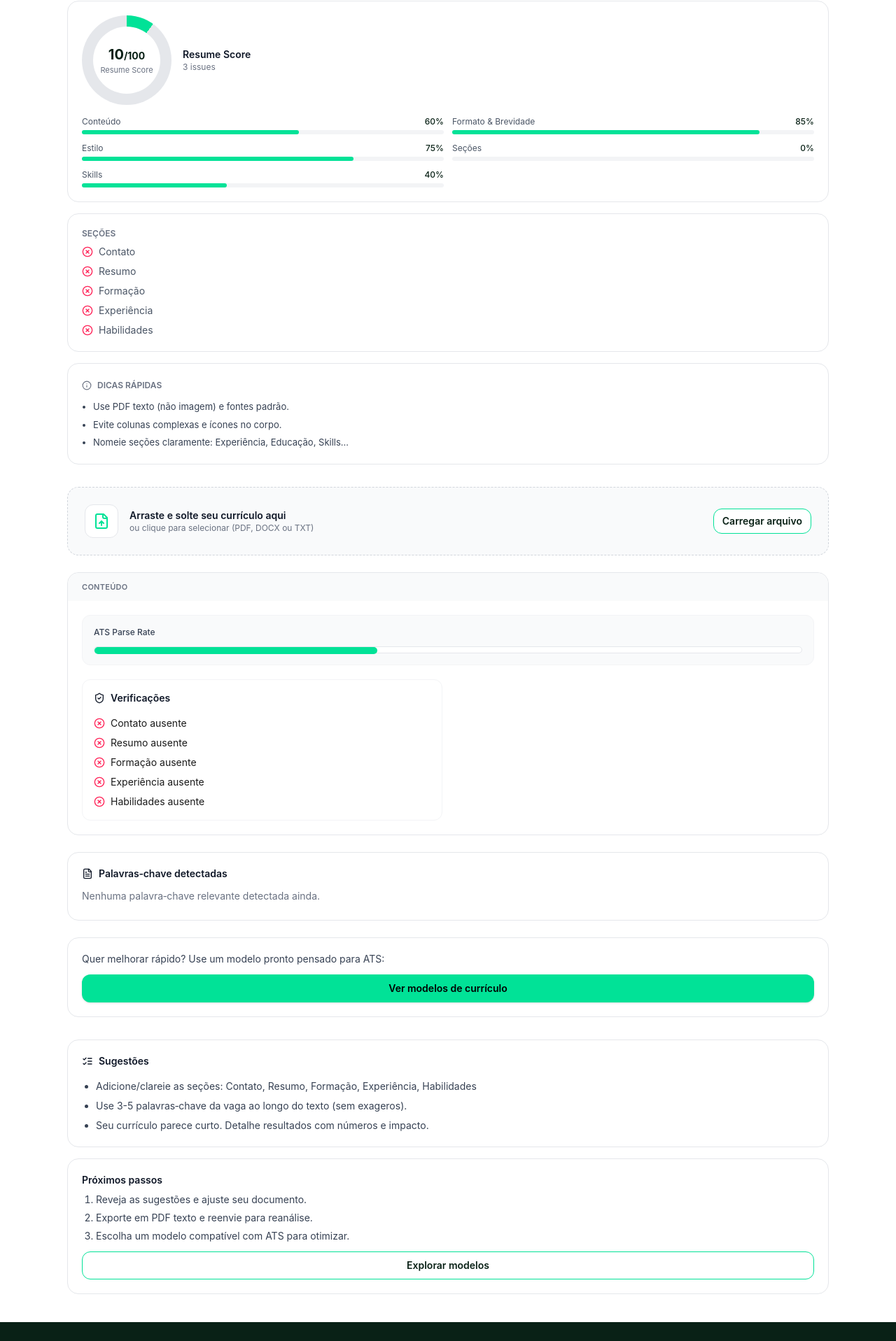
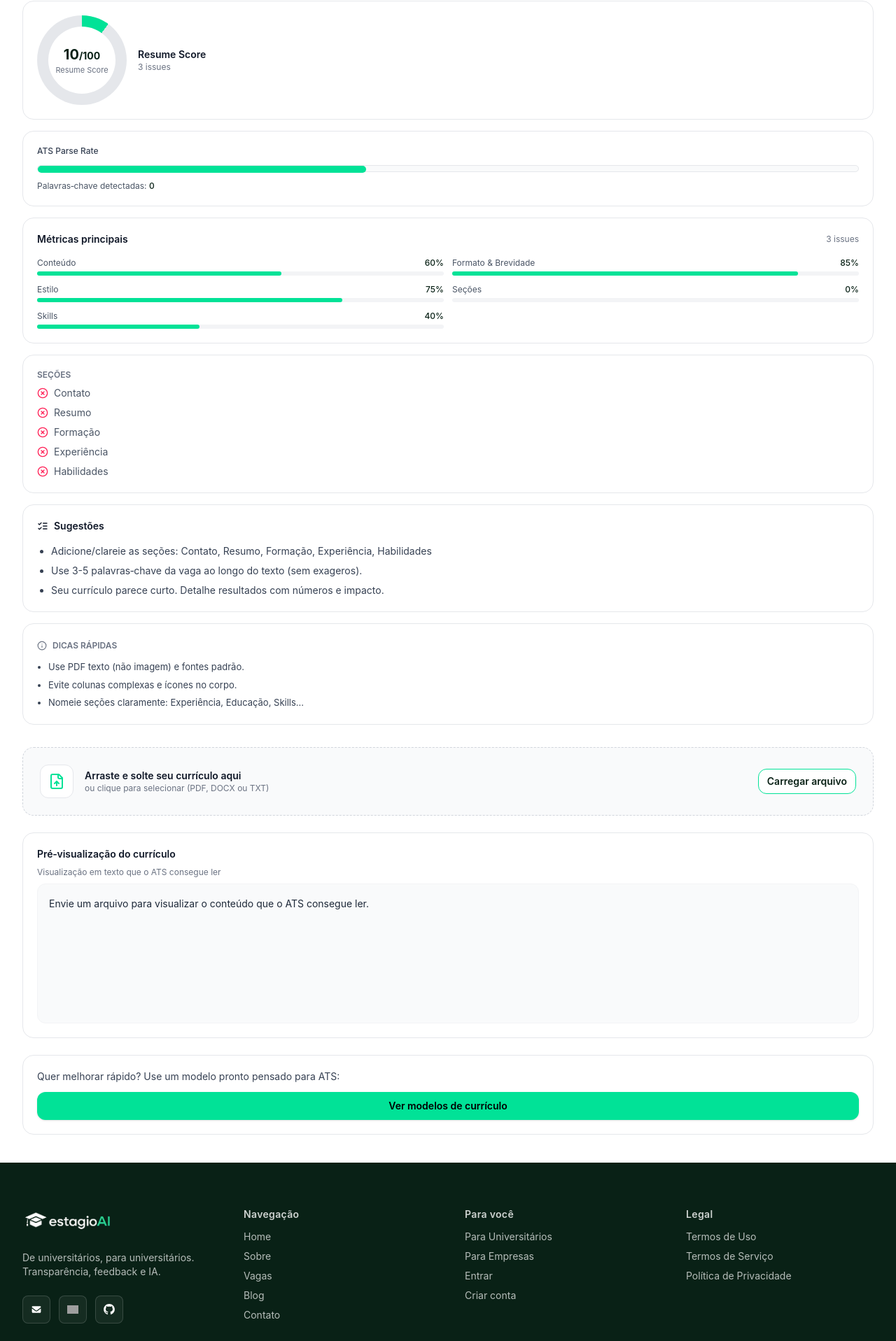
Before and after one commit to EstagioAi/frontend, a React (Vite) app: page /verificador-de-curriculo-ats in a window 1280 px wide. Shown: the part 436-2353 px from the top of the page at 70% size. Built offline with nearby package versions, Linux system fonts and the light colour scheme; grey boxes are pictures that could not be loaded.

Commit message:
chore: ui fix

```diff
--- a/src/pages/ResumeChecker.jsx
+++ b/src/pages/ResumeChecker.jsx
@@ -1,4 +1,4 @@
-import React, { useMemo, useState } from 'react'
+import React, { useEffect, useMemo, useState } from 'react'
 import Navigation from '@/components/global/Navigation'
 import Footer from '@/components/global/Footer'
 import { Button } from '@/components/ui/button.jsx'
@@ -113,6 +113,7 @@ export default function ResumeChecker() {
   const [text, setText] = useState('')
   const [loading, setLoading] = useState(false)
   const [error, setError] = useState('')
+  const [fileUrl, setFileUrl] = useState('')
   const analysis = useMemo(() => analyzeResume(text), [text])
 
   const onDrop = async (files) => {
@@ -125,9 +126,31 @@ export default function ResumeChecker() {
     setText(extracted)
     setLoading(false)
     if (!extracted) setError('Não foi possível ler o arquivo. Envie PDF, DOCX ou TXT simples.')
+    // Preview URL for PDFs
+    try {
+      if (f && f.name.toLowerCase().endsWith('.pdf')) {
+        const url = URL.createObjectURL(f)
+        setFileUrl((prev) => {
+          if (prev) URL.revokeObjectURL(prev)
+          return url
+        })
+      } else {
+        setFileUrl((prev) => {
+          if (prev) URL.revokeObjectURL(prev)
+          return ''
+        })
+      }
+    } catch {}
   }
 
   const openPicker = () => document.getElementById('resume-file-input')?.click()
+
+  // Cleanup object URL when component unmounts
+  useEffect(() => {
+    return () => {
+      if (fileUrl) URL.revokeObjectURL(fileUrl)
+    }
+  }, [fileUrl])
 
   return (
     <div className="min-h-screen flex flex-col bg-white">
@@ -165,9 +188,10 @@ export default function ResumeChecker() {
 
         {/* Body */}
         <section className="py-10">
-          <div className="max-w-6xl mx-auto px-4 sm:px-6 lg:px-8 grid xl:grid-cols-[280px,1fr,320px] lg:grid-cols-[280px,1fr] gap-8">
-            {/* Left sticky sidebar: score & categories */}
-            <aside className="space-y-4 xl:sticky xl:self-start xl:top-24">
+          <div className="max-w-7xl mx-auto px-4 sm:px-6 lg:px-8 grid md:grid-cols-[340px,1fr] gap-8">
+            {/* Left column (sticky): Score, Parse Rate, Metrics, Seções, Sugestões */}
+            <aside className="space-y-4 md:sticky md:self-start md:top-24">
+              {/* Score */}
               <div className="rounded-2xl border border-gray-200 p-5 bg-white">
                 <div className="flex items-center gap-4">
                   <Gauge value={analysis.score} />
@@ -175,6 +199,23 @@ export default function ResumeChecker() {
                     <div className="text-sm font-semibold text-gray-900">Resume Score</div>
                     <div className="text-xs text-gray-500">{analysis.issues.length} issues</div>
                   </div>
+                </div>
+              </div>
+
+              {/* Parse Rate */}
+              <div className="rounded-2xl border border-gray-200 bg-white p-5">
+                <div className="text-xs font-medium text-gray-700">ATS Parse Rate</div>
+                <div className="mt-3 h-2.5 rounded-full bg-gray-50 border border-gray-200">
+                  <div className="h-2.5 rounded-full bg-[#01E297]" style={{ width: `${Math.min(100, 40 + analysis.keywordMatches.length * 10)}%` }} />
+                </div>
+                <div className="mt-3 text-xs text-gray-600">Palavras‑chave detectadas: <span className="font-medium text-[#092116]">{analysis.keywordMatches.length}</span></div>
+              </div>
+
+              {/* Metrics overview */}
+              <div className="rounded-2xl border border-gray-200 p-5 bg-white">
+                <div className="flex items-center justify-between">
+                  <div className="text-sm font-semibold text-gray-900">Métricas principais</div>
+                  <div className="text-xs text-gray-500">{analysis.issues.length} issues</div>
                 </div>
                 <div className="mt-4 grid grid-cols-2 gap-3 text-xs">
                   {analysis.categories.map((c) => (
@@ -186,6 +227,7 @@ export default function ResumeChecker() {
                 </div>
               </div>
 
+              {/* Seções */}
               <div className="rounded-2xl border border-gray-200 p-5 bg-white">
                 <div className="text-xs font-semibold text-gray-500 uppercase">Seções</div>
                 <ul className="mt-2 space-y-2 text-sm">
@@ -197,6 +239,9 @@ export default function ResumeChecker() {
                   ))}
                 </ul>
               </div>
+
+              <SuggestionsPanel analysis={analysis} />
+
               <div className="rounded-2xl border border-gray-200 p-5 bg-white">
                 <div className="inline-flex items-center gap-2 text-xs font-semibold text-gray-500 uppercase"><Info className="w-3.5 h-3.5"/> Dicas rápidas</div>
                 <ul className="mt-2 text-[13px] text-gray-700 space-y-1.5 list-disc pl-4">
@@ -207,9 +252,9 @@ export default function ResumeChecker() {
               </div>
             </aside>
 
-            {/* Main column */}
+            {/* Right column: upload e pré‑visualização */}
             <div className="space-y-6">
-              {/* Dropzone */}
+              {/* Dropzone at top */}
               <div
                 className="rounded-2xl border border-dashed border-gray-300 bg-gray-50 p-6 hover:border-[#01E297] transition-colors"
                 onDragOver={(e) => { e.preventDefault(); e.dataTransfer.dropEffect = 'copy' }}
@@ -242,48 +287,22 @@ export default function ResumeChecker() {
                 )}
               </div>
 
-              {/* Content panel similar to reference */}
-              <div className="rounded-2xl border border-gray-200 bg-white">
-                <div className="px-5 py-3 text-[11px] font-semibold tracking-wide text-gray-500 uppercase bg-gray-50 rounded-t-2xl">Conteúdo</div>
-                <div className="p-5 space-y-5">
-                  <div className="rounded-xl border border-gray-100 p-4 bg-gray-50">
-                    <div className="text-xs font-medium text-gray-700">ATS Parse Rate</div>
-                    <div className="mt-3 h-2.5 rounded-full bg-white border border-gray-200">
-                      <div className="h-2.5 rounded-full bg-[#01E297]" style={{ width: `${Math.min(100, 40 + analysis.keywordMatches.length * 10)}%` }} />
+              {/* Preview: PDF viewer quando possível, senão texto extraído */}
+              <div className="rounded-2xl border border-gray-200 bg-white p-5">
+                <div className="text-sm font-semibold text-gray-900 mb-2">Pré‑visualização do currículo</div>
+                {fileUrl ? (
+                  <div className="rounded-xl overflow-hidden border border-gray-100">
+                    <iframe title="PDF Preview" src={fileUrl} className="w-full h-[720px] bg-gray-50" />
+                  </div>
+                ) : (
+                  <div>
+                    <div className="text-xs text-gray-500 mb-2">Visualização em texto que o ATS consegue ler</div>
+                    <div className="min-h-[200px] text-sm whitespace-pre-wrap leading-6 text-gray-800 bg-gray-50 rounded-xl border border-gray-100 p-4">
+                      {text ? text.slice(0, 1200) : 'Envie um arquivo para visualizar o conteúdo que o ATS consegue ler.'}
+                      {text && text.length > 1200 && '\n...'}
                     </div>
                   </div>
-
-                  <div className="grid md:grid-cols-2 gap-4">
-                    <div className="rounded-xl border border-gray-100 p-4">
-                      <div className="inline-flex items-center gap-2 text-sm font-semibold text-gray-900"><ShieldCheck className="w-4 h-4" /> Verificações</div>
-                      <ul className="mt-3 space-y-2 text-sm">
-                        {analysis.sectionHits.map((s) => (
-                          <li key={s.name} className="flex items-center gap-2">
-                            {s.ok ? <Check className="w-4 h-4 text-emerald-600"/> : <XCircle className="w-4 h-4 text-rose-500"/>}
-                            <span>{s.ok ? `${s.name} presente` : `${s.name} ausente`}</span>
-                          </li>
-                        ))}
-                      </ul>
-                    </div>
-                    <div className="rounded-xl border border-gray-100 p-4 xl:hidden">
-                      <SuggestionsPanel analysis={analysis} />
-                    </div>
-                  </div>
-                </div>
-              </div>
-
-              {/* Keywords */}
-              <div className="rounded-2xl border border-gray-200 bg-white p-5">
-                <div className="inline-flex items-center gap-2 text-sm font-semibold text-gray-900"><FileText className="w-4 h-4" /> Palavras‑chave detectadas</div>
-                <div className="mt-2 text-sm text-gray-700 min-h-[24px]">
-                  {analysis.keywordMatches.length ? (
-                    <div className="flex flex-wrap gap-2">
-                      {analysis.keywordMatches.map((k, i) => (<span key={i} className="px-2 py-1 bg-gray-100 rounded-lg text-gray-700">{k}</span>))}
-                    </div>
-                  ) : (
-                    <div className="text-gray-500">Nenhuma palavra‑chave relevante detectada ainda.</div>
-                  )}
-                </div>
+                )}
               </div>
 
               {/* CTA */}
@@ -297,23 +316,7 @@ export default function ResumeChecker() {
               </div>
             </div>
 
-            {/* Right sticky suggestions column */}
-            <aside className="hidden xl:flex xl:flex-col xl:sticky xl:self-start xl:top-24 gap-4">
-              <SuggestionsPanel analysis={analysis} />
-              <div className="rounded-2xl border border-gray-200 p-5 bg-white">
-                <div className="text-sm font-semibold text-gray-900">Próximos passos</div>
-                <ol className="mt-2 list-decimal pl-5 text-sm text-gray-700 space-y-1.5">
-                  <li>Reveja as sugestões e ajuste seu documento.</li>
-                  <li>Exporte em PDF texto e reenvie para reanálise.</li>
-                  <li>Escolha um modelo compatível com ATS para otimizar.</li>
-                </ol>
-                <div className="mt-3">
-                  <Link to="/modelos-de-curriculo">
-                    <Button className="w-full h-10 rounded-[12px] border border-[#01E297] text-[#092116] bg-white hover:bg-[#01E297]/10">Explorar modelos</Button>
-                  </Link>
-                </div>
-              </div>
-            </aside>
+            {/* No right sidebar in 2-col layout */}
           </div>
         </section>
       </main>
```
Also changed, not shown: 33 other files (tests, documents, lock files or other folders).
